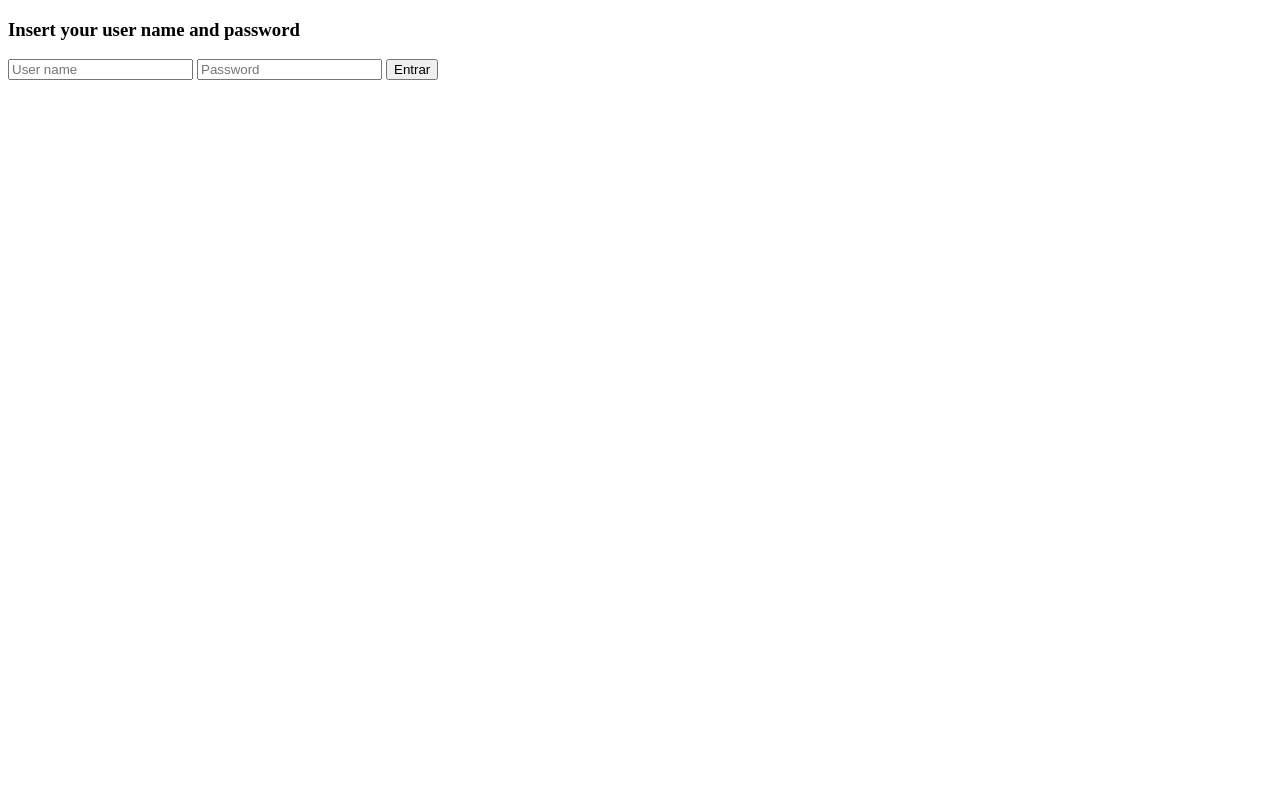
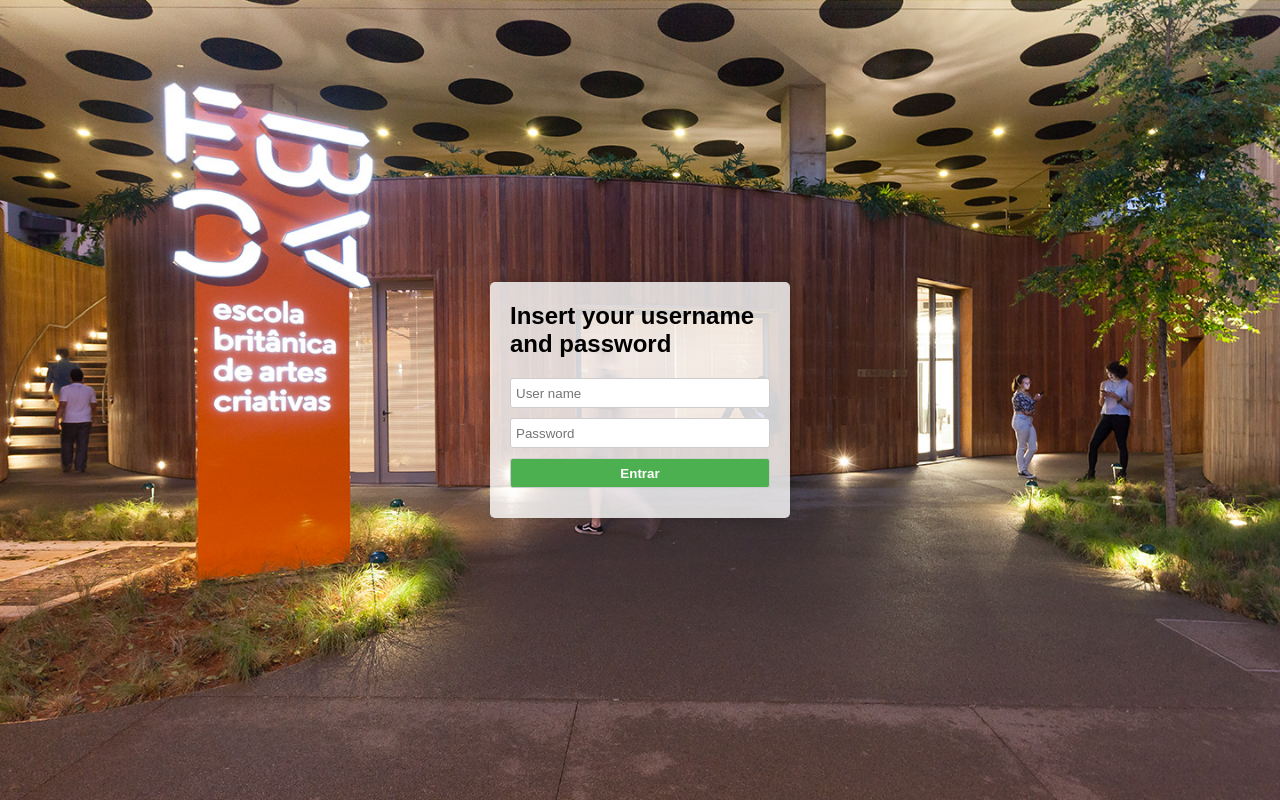
Before and after one commit to alexmengue/ebac-login, a plain HTML site: page index.html in a window 1280 px wide. Drawn offline with Linux system fonts and the light colour scheme.

Commit message:
added some css

```diff
--- a/assets/css/style.css
+++ b/assets/css/style.css
@@ -0,0 +1,60 @@
+* {
+    box-sizing: border-box;
+    margin: 0;
+    padding: 0;
+}
+
+body {
+    align-items: center;
+    background-image: url('../img/ebac.jpg');
+    background-position: center;
+    background-size: cover;
+    display: flex;
+    font-family: Arial, sans-serif;
+    height: 100vh;
+    justify-content: center;
+    overflow: hidden;
+    width: 100%;
+}
+
+.form {
+    background-color: rgba(255, 255, 255, 0.8);
+    border-radius: 5px;
+    box-shadow: 0 0 10px rgba(0, 0, 0, 0.2);
+    padding: 20px;
+    width: 300px;
+}
+
+.form__title {
+    font-size: 24px;
+    margin-bottom: 20px;
+}
+
+.form__input {
+    border: 1px solid #CCCCCC;
+    border-radius: 3px;
+    display: block;
+    height: 30px;
+    margin: 10px auto;
+    padding: 5px;
+    width: 100%;
+}
+
+.form__submit {
+    background-color: #4CAF50;
+    border: 1px solid #CCCCCC;
+    border-radius: 3px;
+    color: #FFFFFF;
+    cursor: pointer;
+    display: block;
+    font-weight: bold;
+    height: 30px;
+    margin: 10px auto;
+    padding: 5px;
+    transition: 0.3s;
+    width: 100%;
+}
+
+.form__submit:hover {
+    background-color: #45A049;
+}
--- a/index.html
+++ b/index.html
@@ -11,11 +11,11 @@
     </head>
 
     <body>
-        <form>
-            <h3>Insert your user name and password</h3>
-            <input type="text" placeholder="User name" id="login">
-            <input type="password" placeholder="Password" id="password">
-            <input type="submit" value="Entrar" id="submit">
+        <form class="form">
+            <h3 class="form__title">Insert your username and password</h3>
+            <input class="form__input" type="text" placeholder="User name" id="login">
+            <input class="form__input" type="password" placeholder="Password" id="password">
+            <input class="form__submit" type="submit" value="Entrar" id="submit">
         </form>
 
 
```
Also changed, not shown: assets/img/ebac.jpg (added).
